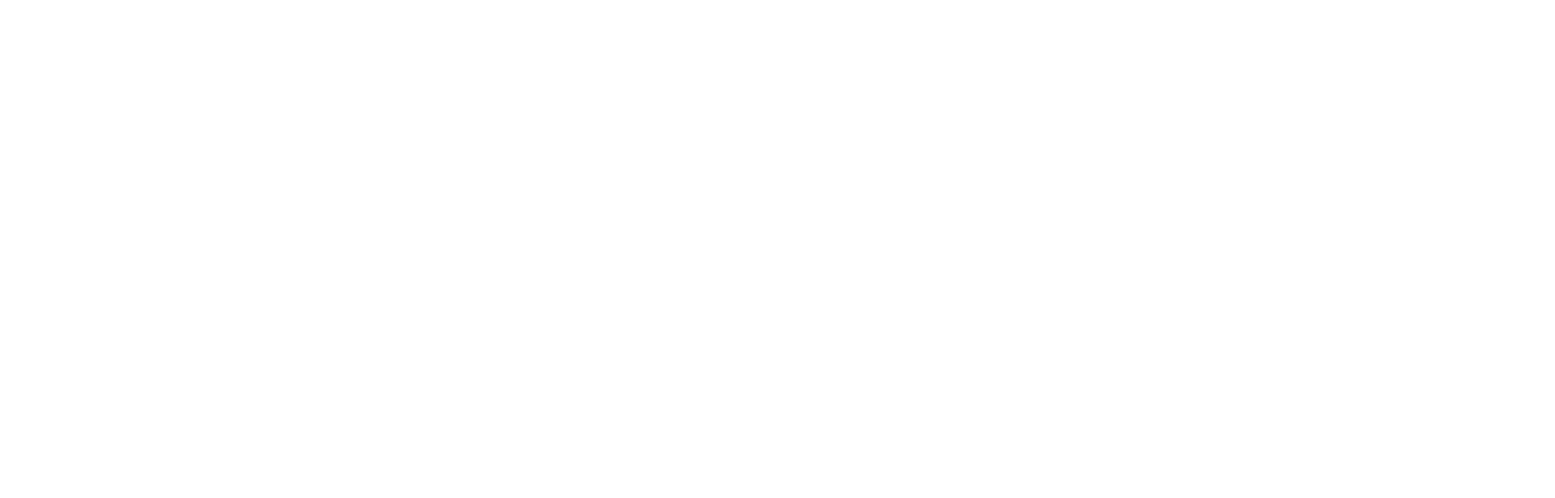
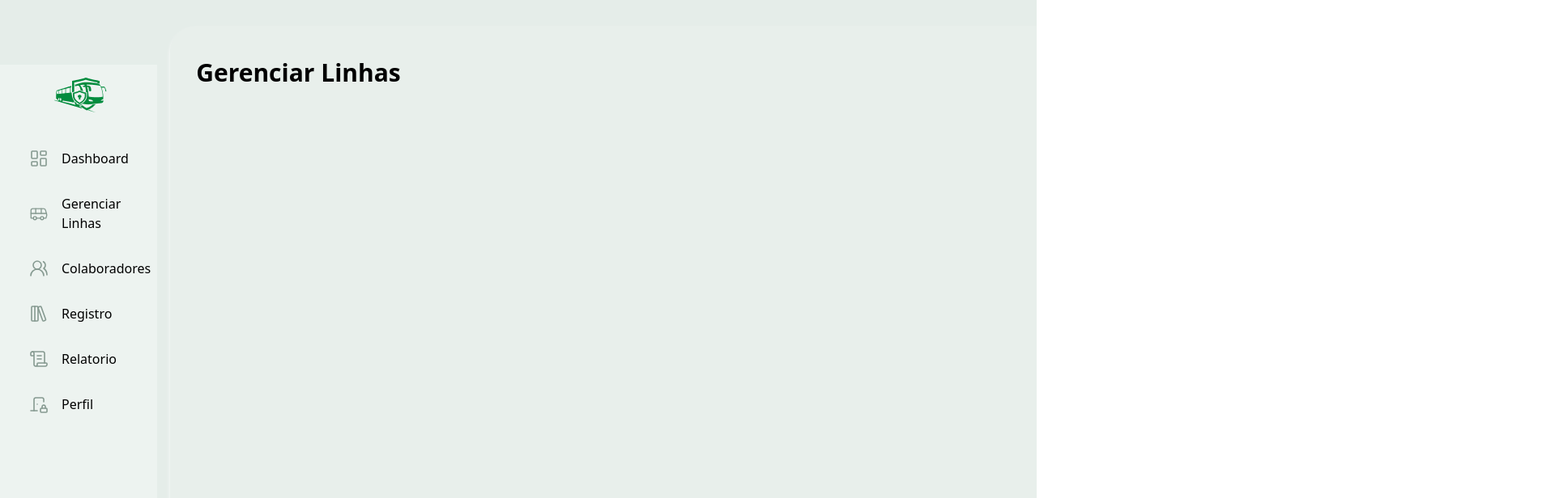
Before and after one commit to Marilia84/Gestao-de-Acesso, a React (Vite) app: page /gerenciar-linhas in a window 1280 px wide. Before the commit this address had no page. Shown: the top 616 px of the page at 81% size, 1920 px wide, since content can reach past the window. Built offline with nearby package versions, Linux system fonts and the light colour scheme; sample sign-in values are in the browser's storage.

Commit message:
Criação de pagina gerenciar linhas

```diff
--- a/src/components/Navbar.jsx
+++ b/src/components/Navbar.jsx
@@ -11,15 +11,15 @@
   // Aqui você define seus ícones e links
   const menuItems = [
     { icon: dashboard, label: "Dashboard", path: "/home" },
-    { icon: bus, label: "Ônibus", path: "/onibus" },
-    { icon: users, label: "Usuarios", path: "/colaboradores" },
+    { icon: bus, label: "Gerenciar Linhas", path: "/gerenciar-linhas" },
+    { icon: users, label: "Colaboradores", path: "/colaboradores" },
     { icon: registry, label: "Registro", path: "/registros" },
     { icon: record, label: "Relatorio", path: "/relatorio" },
     { icon: door, label: "Perfil", path: "/perfil" },
   ];
   //vou arrumar a logo depois, falta o traço embaixo dela, e ajeitar os icons
   return (
-    <div className="h-screen w-[220px] pr-[20px] bg-white/30 text-white flex flex-col transition-all duration-300 items-center">
+    <div className="h-screen w-[240px] pr-[20px] bg-white/30 text-white flex flex-col transition-all duration-300 items-center">
       {/* Logo */}
       <div className=" justify-center py-4 flex flex-col items-center mb-4">
         <img src={logoV} alt="logo" className=" rounded-full mx-auto ml-6" />
--- a/src/main.jsx
+++ b/src/main.jsx
@@ -6,6 +6,7 @@
 import Home from "./pages/Home"
 import PrivateRoute from "./components/PrivateRoute"
 import Colaboradores from "./pages/Colaboradores"
+import GerenciarLinhas from "./pages/Gerenciar-linhas"
 
 createRoot(document.getElementById("root")).render(
   <StrictMode>
@@ -14,6 +15,8 @@
         <Route path="/" element={<Login />} />
         <Route path="/home" element={<PrivateRoute><Home /></PrivateRoute>} />
         <Route path="/colaboradores" element={<PrivateRoute><Colaboradores /></PrivateRoute>} />
+        <Route path="/gerenciar-linhas" element={<PrivateRoute><GerenciarLinhas /></PrivateRoute>} />
+
       </Routes>
     </BrowserRouter>
   </StrictMode>,
--- /dev/null
+++ b/src/pages/Gerenciar-linhas.jsx
@@ -0,0 +1,26 @@
+import React from "react";
+import Navbar from "../components/Navbar";
+import Lupa from "../assets/lupa.svg";
+import Add from "../assets/add.svg";
+export default function GerenciarLinhas() {
+
+
+   return (
+      <div className="bg-[#E5EDE9] min-h-screen flex items-center gap-4">
+        <Navbar />
+        <div className="flex flex-1 flex-col justify-center items-center mr-[10px]  ">
+          <div className="bg-white/10 shadow-md shadow-white  rounded-[32px] h-[895px] w-[1740px] mb-8 mt-8 p-8">
+            <div className="relative mt-2 w-[600px] mb-[35px] ">
+              <h1 className="text-3xl font-bold mb-6 text-black">
+                Gerenciar Linhas
+              </h1>
+
+            </div>
+
+
+
+          </div>
+        </div>
+      </div>
+    );
+}
```
